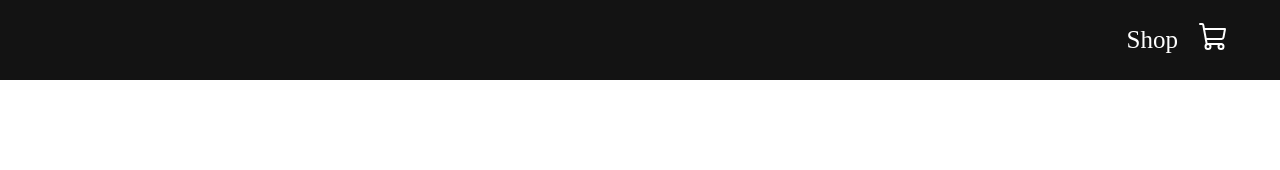
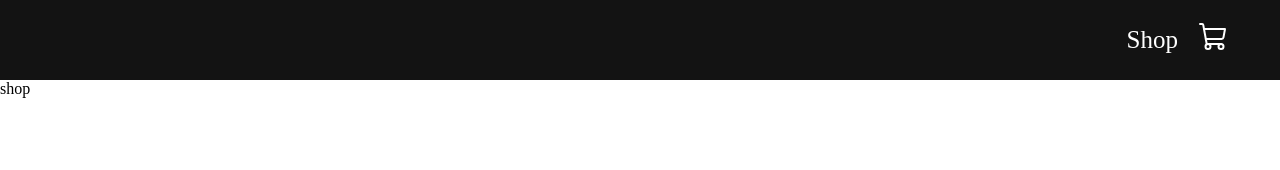
Before and after one commit to omar-zeineddine/context-ecommerce-cart, a React (Vite) app: page / in a window 1280 px wide. Shown: the top 170 px of the page. Built offline with nearby package versions, Linux system fonts and the light colour scheme.

Commit message:
feat - add shop and cart pages

```diff
--- a/src/App.jsx
+++ b/src/App.jsx
@@ -1,6 +1,8 @@
 import "./App.css";
 import { BrowserRouter as Router, Routes, Route } from "react-router-dom";
 import { Navbar } from "./components/navbar";
+import { Cart } from "./pages/cart/cart";
+import { Shop } from "./pages/shop/shop";
 
 function App() {
   return (
@@ -8,8 +10,8 @@
       <Router>
         <Navbar />
         <Routes>
-          <Route path="/" />
-          <Route path="/cart" />
+          <Route path="/" element={<Shop />} />
+          <Route path="/cart" element={<Cart />} />
         </Routes>
       </Router>
     </div>
--- /dev/null
+++ b/src/pages/cart/cart.jsx
@@ -0,0 +1,3 @@
+export const Cart = () => {
+  return <div>cart</div>;
+};
--- /dev/null
+++ b/src/pages/shop/shop.jsx
@@ -0,0 +1,3 @@
+export const Shop = () => {
+  return <div>shop</div>;
+};
```
